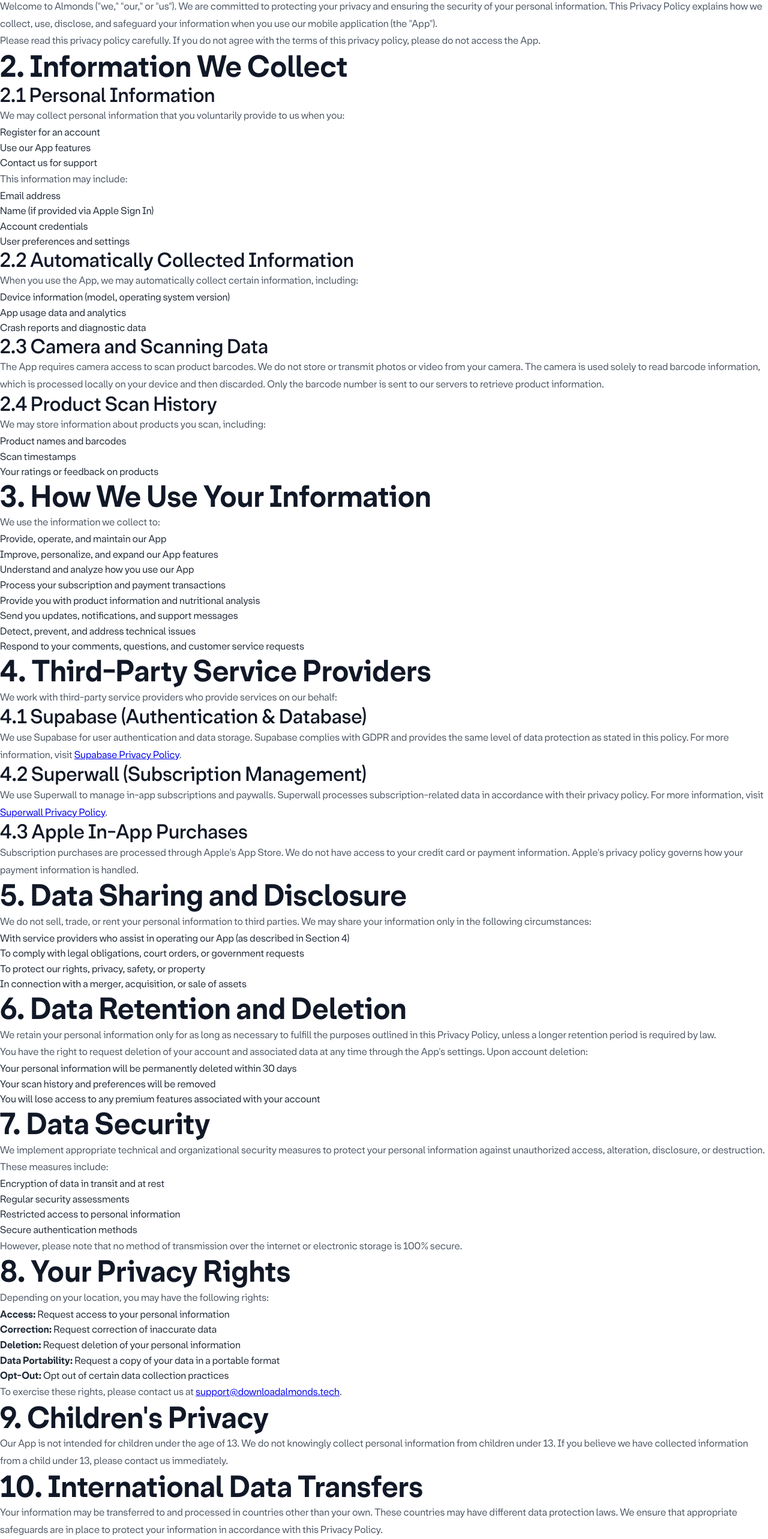
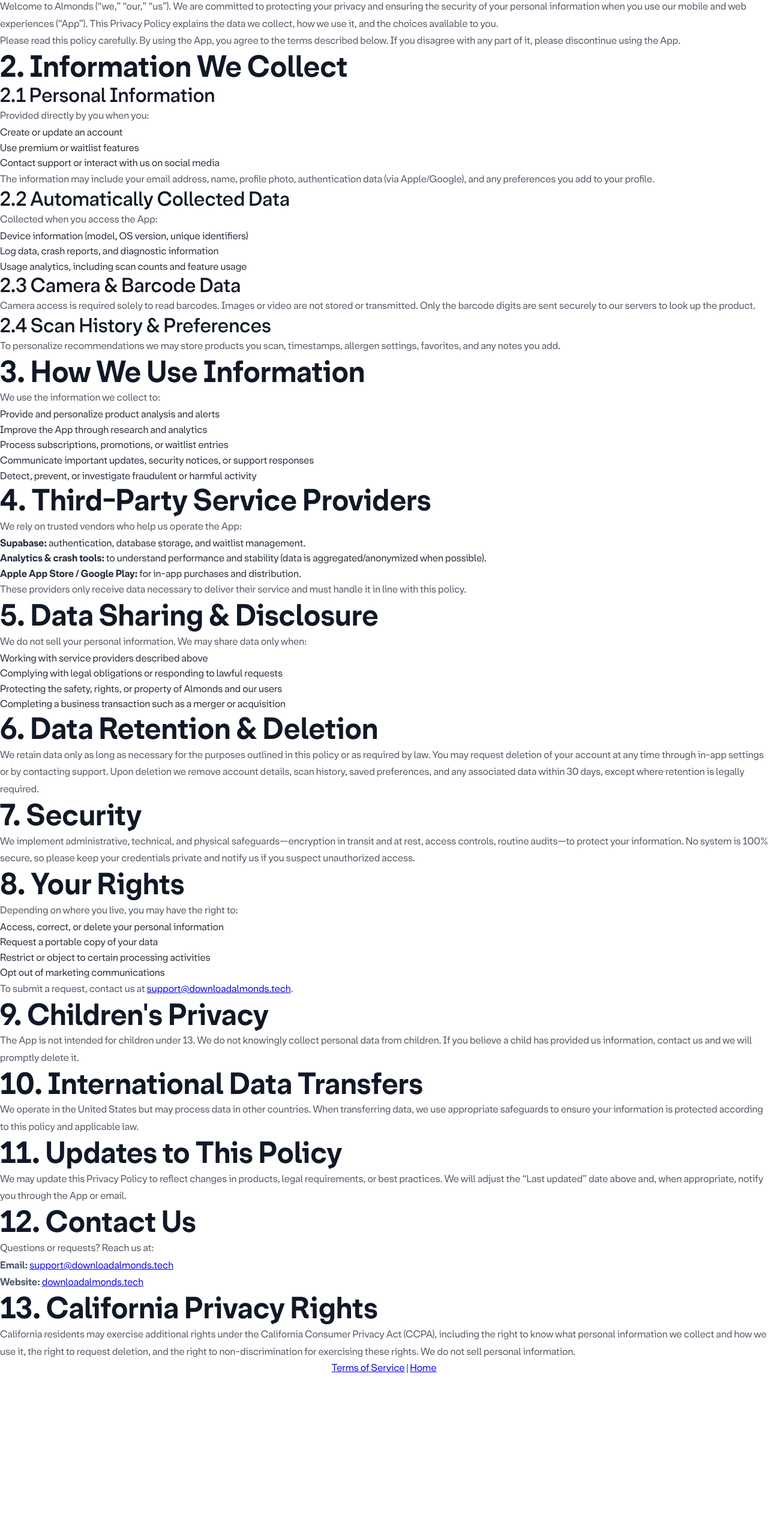
Before and after one commit to HtmlHector/AlmondAppWebsite, a React (Vite) app: page /privacypolicy in a window 1280 px wide. Shown: the part 192-2758 px from the top of the page at 60% size. After the commit the page ends 2486 px from the top, so only its background shows below. Built offline with nearby package versions, Linux system fonts and the light colour scheme; the HTML template or start-up script is replaced by a standard one.

Commit message:
Added Back Privacy Policy Route

```diff
--- a/src/App.jsx
+++ b/src/App.jsx
@@ -12,9 +12,9 @@
   const navigate = useNavigate();
 
   useEffect(() => {
-    const redirectPath = sessionStorage.getItem('redirectPath');
+    const redirectPath = sessionStorage.getItem("redirectPath");
     if (redirectPath) {
-      sessionStorage.removeItem('redirectPath');
+      sessionStorage.removeItem("redirectPath");
       navigate(redirectPath);
     }
   }, [navigate]);
--- a/src/pages/PrivacyPolicy.jsx
+++ b/src/pages/PrivacyPolicy.jsx
@@ -1,4 +1,15 @@
 import { Link } from "react-router-dom";
+
+const contactEmail = "support@downloadalmonds.tech";
+
+function Section({ title, children }) {
+  return (
+    <section className="mb-8">
+      <h2 className="text-2xl font-bold mb-4">{title}</h2>
+      {children}
+    </section>
+  );
+}
 
 function PrivacyPolicy() {
   return (
@@ -17,246 +28,205 @@
       {/* Content */}
       <div className="max-w-4xl mx-auto px-6 py-12">
         <div className="prose prose-lg max-w-none">
-          <section className="mb-8">
-            <h2 className="text-2xl font-bold mb-4">1. Introduction</h2>
+          <Section title="1. Introduction">
             <p>
-              Welcome to Almonds ("we," "our," or "us"). We are committed to protecting your privacy and
-              ensuring the security of your personal information. This Privacy Policy explains how we collect,
-              use, disclose, and safeguard your information when you use our mobile application (the "App").
+              Welcome to Almonds (“we,” “our,” “us”). We are committed to protecting your
+              privacy and ensuring the security of your personal information when you use
+              our mobile and web experiences (“App”). This Privacy Policy explains the data
+              we collect, how we use it, and the choices available to you.
             </p>
-            <p className="mt-4">
-              Please read this privacy policy carefully. If you do not agree with the terms of this privacy
-              policy, please do not access the App.
+            <p>
+              Please read this policy carefully. By using the App, you agree to the terms
+              described below. If you disagree with any part of it, please discontinue using
+              the App.
             </p>
-          </section>
+          </Section>
 
-          <section className="mb-8">
-            <h2 className="text-2xl font-bold mb-4">2. Information We Collect</h2>
+          <Section title="2. Information We Collect">
+            <div className="space-y-6">
+              <div>
+                <h3 className="text-xl font-semibold mb-2">2.1 Personal Information</h3>
+                <p>Provided directly by you when you:</p>
+                <ul className="list-disc pl-6 space-y-1">
+                  <li>Create or update an account</li>
+                  <li>Use premium or waitlist features</li>
+                  <li>Contact support or interact with us on social media</li>
+                </ul>
+                <p className="mt-2">
+                  The information may include your email address, name, profile photo,
+                  authentication data (via Apple/Google), and any preferences you add to your
+                  profile.
+                </p>
+              </div>
 
-            <h3 className="text-xl font-semibold mt-6 mb-3">2.1 Personal Information</h3>
-            <p>We may collect personal information that you voluntarily provide to us when you:</p>
-            <ul className="list-disc pl-6 mt-2 space-y-2">
-              <li>Register for an account</li>
-              <li>Use our App features</li>
-              <li>Contact us for support</li>
+              <div>
+                <h3 className="text-xl font-semibold mb-2">2.2 Automatically Collected Data</h3>
+                <p>Collected when you access the App:</p>
+                <ul className="list-disc pl-6 space-y-1">
+                  <li>Device information (model, OS version, unique identifiers)</li>
+                  <li>Log data, crash reports, and diagnostic information</li>
+                  <li>Usage analytics, including scan counts and feature usage</li>
+                </ul>
+              </div>
+
+              <div>
+                <h3 className="text-xl font-semibold mb-2">2.3 Camera &amp; Barcode Data</h3>
+                <p>
+                  Camera access is required solely to read barcodes. Images or video are not
+                  stored or transmitted. Only the barcode digits are sent securely to our
+                  servers to look up the product.
+                </p>
+              </div>
+
+              <div>
+                <h3 className="text-xl font-semibold mb-2">2.4 Scan History &amp; Preferences</h3>
+                <p>
+                  To personalize recommendations we may store products you scan, timestamps,
+                  allergen settings, favorites, and any notes you add.
+                </p>
+              </div>
+            </div>
+          </Section>
+
+          <Section title="3. How We Use Information">
+            <p>We use the information we collect to:</p>
+            <ul className="list-disc pl-6 space-y-1">
+              <li>Provide and personalize product analysis and alerts</li>
+              <li>Improve the App through research and analytics</li>
+              <li>Process subscriptions, promotions, or waitlist entries</li>
+              <li>Communicate important updates, security notices, or support responses</li>
+              <li>Detect, prevent, or investigate fraudulent or harmful activity</li>
             </ul>
-            <p className="mt-4">This information may include:</p>
-            <ul className="list-disc pl-6 mt-2 space-y-2">
-              <li>Email address</li>
-              <li>Name (if provided via Apple Sign In)</li>
-              <li>Account credentials</li>
-              <li>User preferences and settings</li>
+          </Section>
+
+          <Section title="4. Third-Party Service Providers">
+            <p>We rely on trusted vendors who help us operate the App:</p>
+            <ul className="list-disc pl-6 space-y-1">
+              <li>
+                <strong>Supabase:</strong> authentication, database storage, and waitlist
+                management.
+              </li>
+              <li>
+                <strong>Analytics &amp; crash tools:</strong> to understand performance and
+                stability (data is aggregated/anonymized when possible).
+              </li>
+              <li>
+                <strong>Apple App Store / Google Play:</strong> for in-app purchases and
+                distribution.
+              </li>
             </ul>
+            <p className="mt-2">
+              These providers only receive data necessary to deliver their service and must
+              handle it in line with this policy.
+            </p>
+          </Section>
 
-            <h3 className="text-xl font-semibold mt-6 mb-3">2.2 Automatically Collected Information</h3>
-            <p>When you use the App, we may automatically collect certain information, including:</p>
-            <ul className="list-disc pl-6 mt-2 space-y-2">
-              <li>Device information (model, operating system version)</li>
-              <li>App usage data and analytics</li>
-              <li>Crash reports and diagnostic data</li>
+          <Section title="5. Data Sharing &amp; Disclosure">
+            <p>We do not sell your personal information. We may share data only when:</p>
+            <ul className="list-disc pl-6 space-y-1">
+              <li>Working with service providers described above</li>
+              <li>Complying with legal obligations or responding to lawful requests</li>
+              <li>Protecting the safety, rights, or property of Almonds and our users</li>
+              <li>Completing a business transaction such as a merger or acquisition</li>
             </ul>
+          </Section>
 
-            <h3 className="text-xl font-semibold mt-6 mb-3">2.3 Camera and Scanning Data</h3>
+          <Section title="6. Data Retention &amp; Deletion">
             <p>
-              The App requires camera access to scan product barcodes. We do not store or transmit photos
-              or video from your camera. The camera is used solely to read barcode information, which is
-              processed locally on your device and then discarded. Only the barcode number is sent to our
-              servers to retrieve product information.
+              We retain data only as long as necessary for the purposes outlined in this
+              policy or as required by law. You may request deletion of your account at any
+              time through in-app settings or by contacting support. Upon deletion we remove
+              account details, scan history, saved preferences, and any associated data
+              within 30 days, except where retention is legally required.
             </p>
+          </Section>
 
-            <h3 className="text-xl font-semibold mt-6 mb-3">2.4 Product Scan History</h3>
+          <Section title="7. Security">
             <p>
-              We may store information about products you scan, including:
+              We implement administrative, technical, and physical safeguards—encryption in
+              transit and at rest, access controls, routine audits—to protect your
+              information. No system is 100% secure, so please keep your credentials private
+              and notify us if you suspect unauthorized access.
             </p>
-            <ul className="list-disc pl-6 mt-2 space-y-2">
-              <li>Product names and barcodes</li>
-              <li>Scan timestamps</li>
-              <li>Your ratings or feedback on products</li>
+          </Section>
+
+          <Section title="8. Your Rights">
+            <p>Depending on where you live, you may have the right to:</p>
+            <ul className="list-disc pl-6 space-y-1">
+              <li>Access, correct, or delete your personal information</li>
+              <li>Request a portable copy of your data</li>
+              <li>Restrict or object to certain processing activities</li>
+              <li>Opt out of marketing communications</li>
             </ul>
-          </section>
-
-          <section className="mb-8">
-            <h2 className="text-2xl font-bold mb-4">3. How We Use Your Information</h2>
-            <p>We use the information we collect to:</p>
-            <ul className="list-disc pl-6 mt-2 space-y-2">
-              <li>Provide, operate, and maintain our App</li>
-              <li>Improve, personalize, and expand our App features</li>
-              <li>Understand and analyze how you use our App</li>
-              <li>Process your subscription and payment transactions</li>
-              <li>Provide you with product information and nutritional analysis</li>
-              <li>Send you updates, notifications, and support messages</li>
-              <li>Detect, prevent, and address technical issues</li>
-              <li>Respond to your comments, questions, and customer service requests</li>
-            </ul>
-          </section>
-
-          <section className="mb-8">
-            <h2 className="text-2xl font-bold mb-4">4. Third-Party Service Providers</h2>
-            <p>We work with third-party service providers who provide services on our behalf:</p>
-
-            <h3 className="text-xl font-semibold mt-6 mb-3">4.1 Supabase (Authentication & Database)</h3>
-            <p>
-              We use Supabase for user authentication and data storage. Supabase complies with GDPR and
-              provides the same level of data protection as stated in this policy. For more information,
-              visit{" "}
+            <p className="mt-2">
+              To submit a request, contact us at{" "}
               <a
-                href="https://supabase.com/privacy"
-                target="_blank"
-                rel="noopener noreferrer"
+                href={`mailto:${contactEmail}`}
                 className="text-emerald-600 hover:underline"
               >
-                Supabase Privacy Policy
+                {contactEmail}
               </a>
               .
             </p>
+          </Section>
 
-            <h3 className="text-xl font-semibold mt-6 mb-3">4.2 Superwall (Subscription Management)</h3>
+          <Section title="9. Children's Privacy">
             <p>
-              We use Superwall to manage in-app subscriptions and paywalls. Superwall processes
-              subscription-related data in accordance with their privacy policy. For more information,
-              visit{" "}
-              <a
-                href="https://superwall.com/privacy"
-                target="_blank"
-                rel="noopener noreferrer"
-                className="text-emerald-600 hover:underline"
-              >
-                Superwall Privacy Policy
-              </a>
-              .
+              The App is not intended for children under 13. We do not knowingly collect
+              personal data from children. If you believe a child has provided us
+              information, contact us and we will promptly delete it.
             </p>
+          </Section>
 
-            <h3 className="text-xl font-semibold mt-6 mb-3">4.3 Apple In-App Purchases</h3>
+          <Section title="10. International Data Transfers">
             <p>
-              Subscription purchases are processed through Apple's App Store. We do not have access to
-              your credit card or payment information. Apple's privacy policy governs how your payment
-              information is handled.
+              We operate in the United States but may process data in other countries. When
+              transferring data, we use appropriate safeguards to ensure your information is
+              protected according to this policy and applicable law.
             </p>
-          </section>
+          </Section>
 
-          <section className="mb-8">
-            <h2 className="text-2xl font-bold mb-4">5. Data Sharing and Disclosure</h2>
-            <p>We do not sell, trade, or rent your personal information to third parties. We may share your information only in the following circumstances:</p>
-            <ul className="list-disc pl-6 mt-2 space-y-2">
-              <li>With service providers who assist in operating our App (as described in Section 4)</li>
-              <li>To comply with legal obligations, court orders, or government requests</li>
-              <li>To protect our rights, privacy, safety, or property</li>
-              <li>In connection with a merger, acquisition, or sale of assets</li>
-            </ul>
-          </section>
+          <Section title="11. Updates to This Policy">
+            <p>
+              We may update this Privacy Policy to reflect changes in products, legal
+              requirements, or best practices. We will adjust the “Last updated” date above
+              and, when appropriate, notify you through the App or email.
+            </p>
+          </Section>
 
-          <section className="mb-8">
-            <h2 className="text-2xl font-bold mb-4">6. Data Retention and Deletion</h2>
-            <p>
-              We retain your personal information only for as long as necessary to fulfill the purposes
-              outlined in this Privacy Policy, unless a longer retention period is required by law.
-            </p>
-            <p className="mt-4">
-              You have the right to request deletion of your account and associated data at any time
-              through the App's settings. Upon account deletion:
-            </p>
-            <ul className="list-disc pl-6 mt-2 space-y-2">
-              <li>Your personal information will be permanently deleted within 30 days</li>
-              <li>Your scan history and preferences will be removed</li>
-              <li>You will lose access to any premium features associated with your account</li>
-            </ul>
-          </section>
-
-          <section className="mb-8">
-            <h2 className="text-2xl font-bold mb-4">7. Data Security</h2>
-            <p>
-              We implement appropriate technical and organizational security measures to protect your
-              personal information against unauthorized access, alteration, disclosure, or destruction.
-              These measures include:
-            </p>
-            <ul className="list-disc pl-6 mt-2 space-y-2">
-              <li>Encryption of data in transit and at rest</li>
-              <li>Regular security assessments</li>
-              <li>Restricted access to personal information</li>
-              <li>Secure authentication methods</li>
-            </ul>
-            <p className="mt-4">
-              However, please note that no method of transmission over the internet or electronic storage
-              is 100% secure.
-            </p>
-          </section>
-
-          <section className="mb-8">
-            <h2 className="text-2xl font-bold mb-4">8. Your Privacy Rights</h2>
-            <p>Depending on your location, you may have the following rights:</p>
-            <ul className="list-disc pl-6 mt-2 space-y-2">
-              <li><strong>Access:</strong> Request access to your personal information</li>
-              <li><strong>Correction:</strong> Request correction of inaccurate data</li>
-              <li><strong>Deletion:</strong> Request deletion of your personal information</li>
-              <li><strong>Data Portability:</strong> Request a copy of your data in a portable format</li>
-              <li><strong>Opt-Out:</strong> Opt out of certain data collection practices</li>
-            </ul>
-            <p className="mt-4">
-              To exercise these rights, please contact us at{" "}
-              <a href="mailto:support@downloadalmonds.tech" className="text-emerald-600 hover:underline">
-                support@downloadalmonds.tech
-              </a>
-              .
-            </p>
-          </section>
-
-          <section className="mb-8">
-            <h2 className="text-2xl font-bold mb-4">9. Children's Privacy</h2>
-            <p>
-              Our App is not intended for children under the age of 13. We do not knowingly collect
-              personal information from children under 13. If you believe we have collected information
-              from a child under 13, please contact us immediately.
-            </p>
-          </section>
-
-          <section className="mb-8">
-            <h2 className="text-2xl font-bold mb-4">10. International Data Transfers</h2>
-            <p>
-              Your information may be transferred to and processed in countries other than your own. These
-              countries may have different data protection laws. We ensure that appropriate safeguards are
-              in place to protect your information in accordance with this Privacy Policy.
-            </p>
-          </section>
-
-          <section className="mb-8">
-            <h2 className="text-2xl font-bold mb-4">11. Changes to This Privacy Policy</h2>
-            <p>
-              We may update this Privacy Policy from time to time. We will notify you of any changes by
-              updating the "Last updated" date at the top of this policy. We encourage you to review this
-              Privacy Policy periodically.
-            </p>
-          </section>
-
-          <section className="mb-8">
-            <h2 className="text-2xl font-bold mb-4">12. Contact Us</h2>
-            <p>If you have questions or concerns about this Privacy Policy, please contact us at:</p>
+          <Section title="12. Contact Us">
+            <p>Questions or requests? Reach us at:</p>
             <div className="mt-4 p-4 bg-gray-50 rounded-lg">
-              <p><strong>Email:</strong>{" "}
-                <a href="mailto:support@downloadalmonds.tech" className="text-emerald-600 hover:underline">
-                  support@downloadalmonds.tech
+              <p>
+                <strong>Email:</strong>{" "}
+                <a
+                  href={`mailto:${contactEmail}`}
+                  className="text-emerald-600 hover:underline"
+                >
+                  {contactEmail}
                 </a>
               </p>
-              <p className="mt-2"><strong>Website:</strong>{" "}
-                <a href="https://downloadalmonds.tech" className="text-emerald-600 hover:underline">
+              <p className="mt-2">
+                <strong>Website:</strong>{" "}
+                <a
+                  href="https://downloadalmonds.tech"
+                  className="text-emerald-600 hover:underline"
+                >
                   downloadalmonds.tech
                 </a>
               </p>
             </div>
-          </section>
+          </Section>
 
-          <section className="mb-8">
-            <h2 className="text-2xl font-bold mb-4">13. California Privacy Rights</h2>
+          <Section title="13. California Privacy Rights">
             <p>
-              If you are a California resident, you have additional rights under the California Consumer
-              Privacy Act (CCPA), including:
+              California residents may exercise additional rights under the California
+              Consumer Privacy Act (CCPA), including the right to know what personal
+              information we collect and how we use it, the right to request deletion, and
+              the right to non-discrimination for exercising these rights. We do not sell
+              personal information.
             </p>
-            <ul className="list-disc pl-6 mt-2 space-y-2">
-              <li>The right to know what personal information we collect and how it's used</li>
-              <li>The right to delete personal information</li>
-              <li>The right to opt-out of the sale of personal information (we do not sell your information)</li>
-              <li>The right to non-discrimination for exercising your privacy rights</li>
-            </ul>
-          </section>
+          </Section>
         </div>
       </div>
 
```
Also changed, not shown: 1 other file (tests, documents, lock files or other folders).
